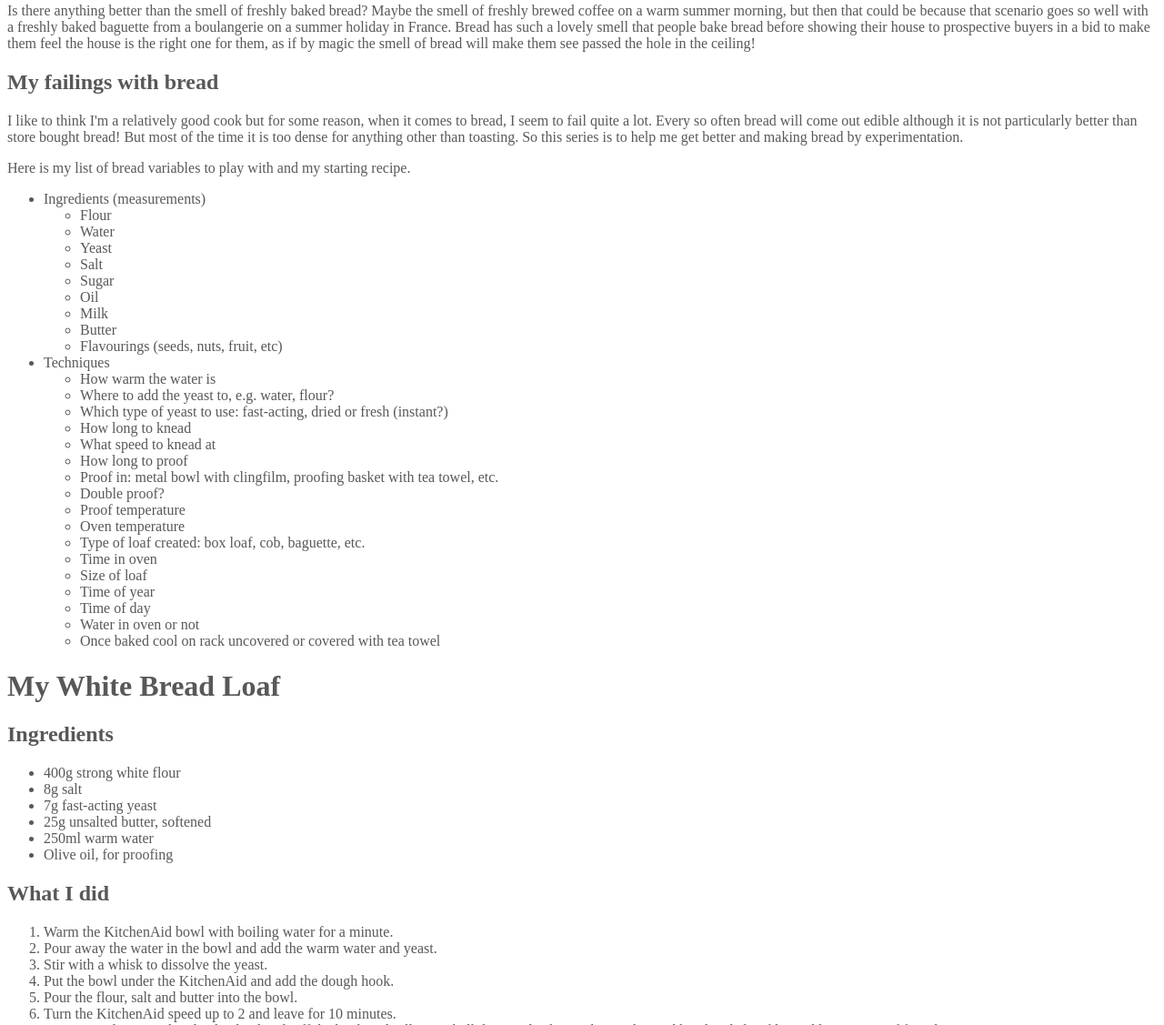
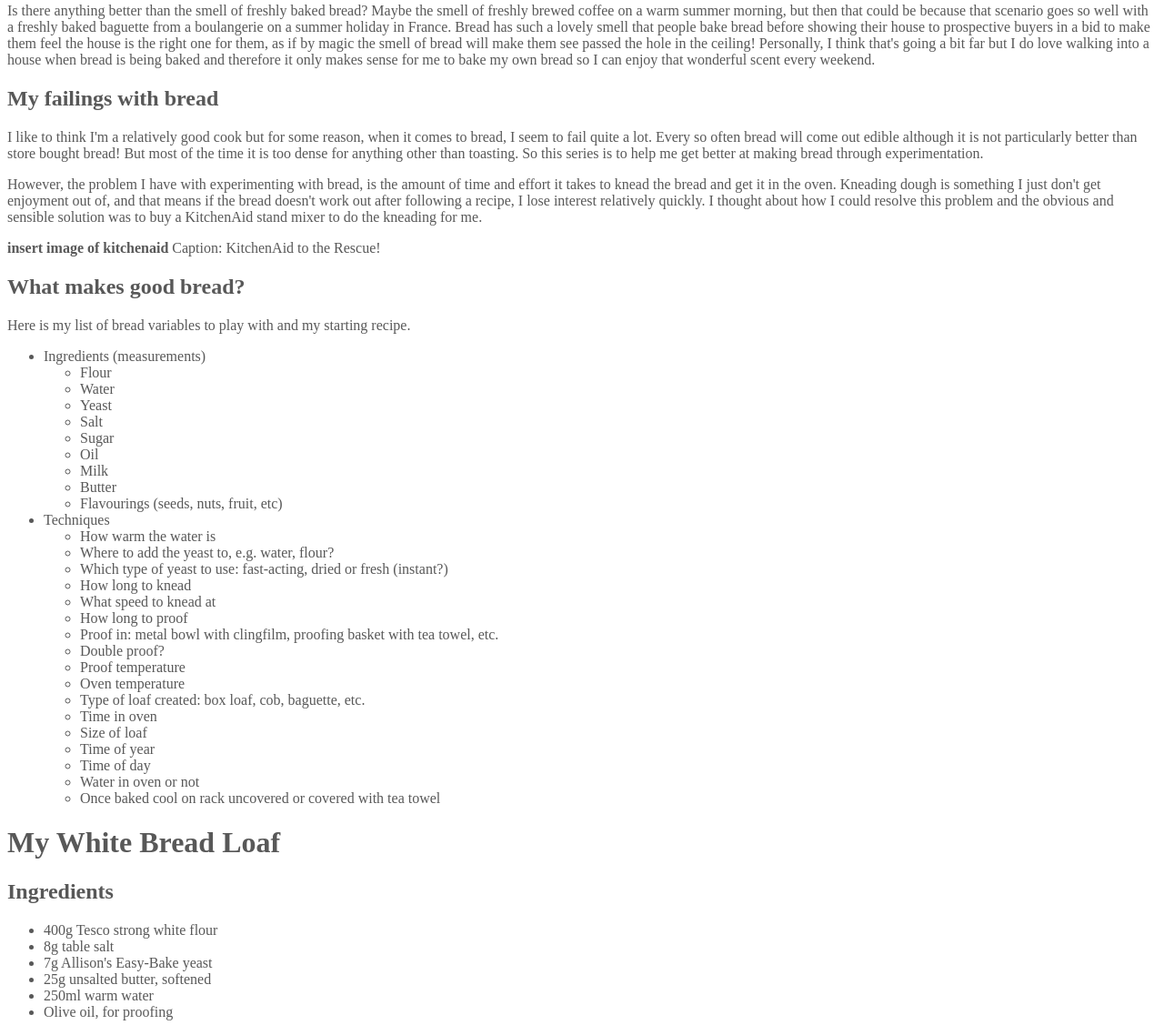
Before and after one commit to sebcarss/sebcarss.github.io.repo, a Gatsby site: page /recipe/bread-chronicles/kitchenaid-to-the-rescue/ in a window 1280 px wide. Shown: the part 87-1214 px from the top of the page at 91% size. Built offline with nearby package versions, Linux system fonts and the light colour scheme; Gatsby itself is replaced by a stand-in of ours.

Commit message:
Add more to entry

```diff
--- a/src/posts/recipe/bread-chronicles/kitchenaid-to-the-rescue.md
+++ b/src/posts/recipe/bread-chronicles/kitchenaid-to-the-rescue.md
@@ -3,13 +3,24 @@ series: "Bread Chronicles"
 title: "KitchenAid to the Rescue"
 date: "2018-05-09"
 published: "true"
+recipe: "White Bread Loaf"
+tags: ["white bread", "loaf", "bread"]
 ---
 
-Is there anything better than the smell of freshly baked bread? Maybe the smell of freshly brewed coffee on a warm summer morning, but then that could be because that scenario goes so well with a freshly baked baguette from a boulangerie on a summer holiday in France. Bread has such a lovely smell that people bake bread before showing their house to prospective buyers in a bid to make them feel the house is the right one for them, as if by magic the smell of bread will make them see passed the hole in the ceiling!
+Is there anything better than the smell of freshly baked bread? Maybe the smell of freshly brewed coffee on a warm summer morning, but then that could be because that scenario goes so well with a freshly baked baguette from a boulangerie on a summer holiday in France. Bread has such a lovely smell that people bake bread before showing their house to prospective buyers in a bid to make them feel the house is the right one for them, as if by magic the smell of bread will make them see passed the hole in the ceiling! Personally, I think that's going a bit far but I do love walking into a house when bread is being baked and therefore it only makes sense for me to bake my own bread so I can enjoy that wonderful scent every weekend.
 
 ## My failings with bread
 
-I like to think I'm a relatively good cook but for some reason, when it comes to bread, I seem to fail quite a lot. Every so often bread will come out edible although it is not particularly better than store bought bread! But most of the time it is too dense for anything other than toasting. So this series is to help me get better and making bread by experimentation.
+I like to think I'm a relatively good cook but for some reason, when it comes to bread, I seem to fail quite a lot. Every so often bread will come out edible although it is not particularly better than store bought bread! But most of the time it is too dense for anything other than toasting. So this series is to help me get better at making bread through experimentation.
+
+However, the problem I have with experimenting with bread, is the amount of time and effort it takes to knead the bread and get it in the oven. Kneading dough is something I just don't get enjoyment out of, and that means if the bread doesn't work out after following a recipe, I lose interest relatively quickly. I thought about how I could resolve this problem and the obvious and sensible solution was to buy a KitchenAid stand mixer to do the kneading for me.
+
+__insert image of kitchenaid__
+Caption: KitchenAid to the Rescue!
+
+## What makes good bread?
+
+
 
 Here is my list of bread variables to play with and my starting recipe.
 
@@ -46,9 +57,9 @@ Here is my list of bread variables to play with and my starting recipe.
 
 ## Ingredients
 
-- 400g strong white flour
-- 8g salt
-- 7g fast-acting yeast
+- 400g Tesco strong white flour
+- 8g table salt
+- 7g Allison's Easy-Bake yeast
 - 25g unsalted butter, softened
 - 250ml warm water
 - Olive oil, for proofing
```
